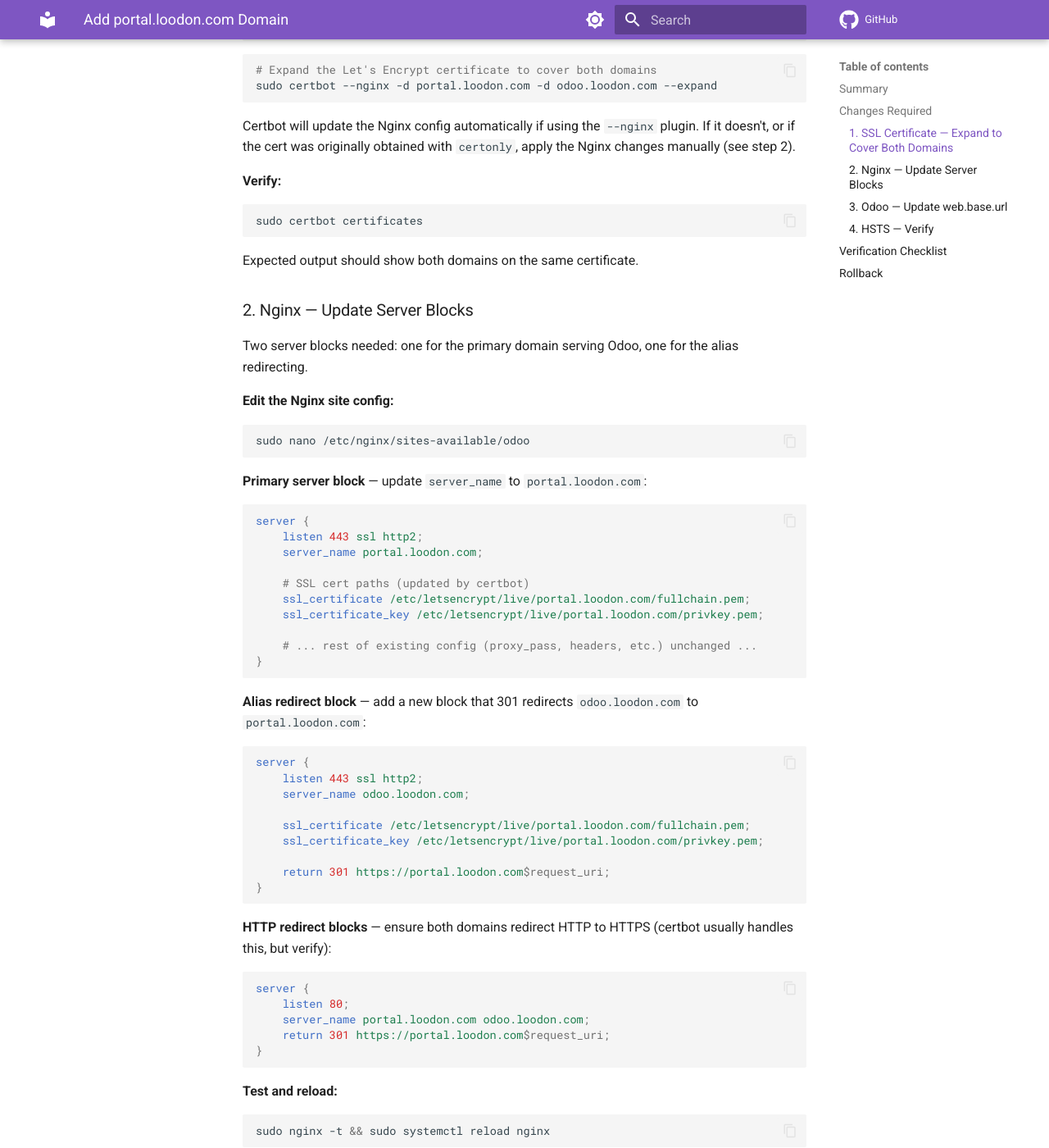
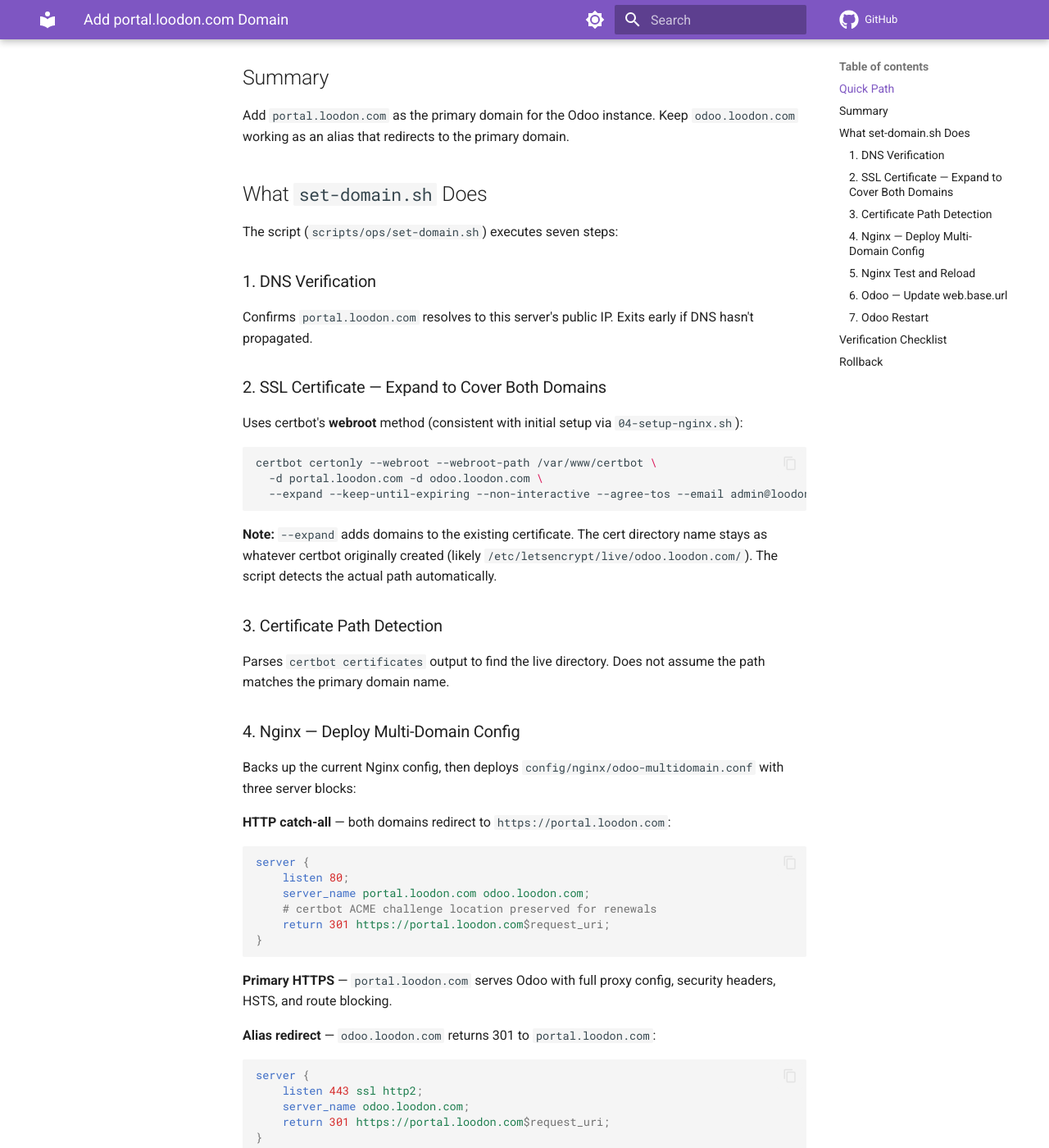
Before and after one commit to salsedge/odoo-droplet-template, an MkDocs documentation site: the page built from docs/portal-domain-setup.md, in a window 1280 px wide and 1400 px high, scrolled down 616 px. Shown: the whole window at 82% size. Built offline with MkDocs 1.6.1 and Material for MkDocs 9.7.7, drawn with Linux system fonts in a browser that asks for light colours; comment, search, counter and statistics services are not loaded; some of the changed text lies outside the part shown.

Commit message:
feat: add make set-domain for primary domain changes
Adds an idempotent operational script (scripts/ops/set-domain.sh) that
handles SSL cert expansion, Nginx multi-domain config, and Odoo
web.base.url update in one pass with automatic rollback on failure.
New scripts/ops/ directory separates day-2 operational tools from the
numbered initial deploy sequence.

Co-Authored-By: Claude Opus 4.6 (1M context) <noreply@anthropic.com>

````diff
--- a/docs/operations.md
+++ b/docs/operations.md
@@ -420,7 +420,58 @@ sudo systemctl reload nginx
 | HTTP-01 challenge fails | Port 80 blocked | Check UFW: `sudo ufw status`, check cloud firewall |
 | OCSP stapling errors in Nginx | DNS resolver unreachable | Verify `resolver 1.1.1.1 1.0.0.1` in Nginx config |
 
-## 8. Log Locations
+## 8. Domain Changes
+
+Change the primary domain (and optionally keep an alias that 301-redirects). Uses `scripts/ops/set-domain.sh` — a day-2 operational script separate from the numbered deploy sequence.
+
+### Change primary domain with alias redirect
+
+From your local machine:
+
+```bash
+make set-domain \
+  DOMAIN=portal.loodon.com \
+  CERT_EMAIL=admin@loodon.com \
+  ALIAS_DOMAIN=odoo.loodon.com
+```
+
+This uploads files to the droplet and runs the domain change script, which:
+
+1. Verifies DNS resolution
+2. Expands the SSL certificate to cover both domains (webroot method)
+3. Deploys a multi-domain Nginx config (primary serves Odoo, alias 301-redirects)
+4. Updates Odoo's `web.base.url` system parameter
+5. Restarts Odoo (only if `web.base.url` changed)
+
+The script is **idempotent** — safe to re-run. It backs up the Nginx config before changes and restores it automatically if `nginx -t` fails.
+
+### Change primary domain without alias
+
+```bash
+make set-domain DOMAIN=portal.loodon.com CERT_EMAIL=admin@loodon.com
+```
+
+### Verify after domain change
+
+```bash
+curl -sI https://portal.loodon.com | head -5          # Should show 200/302
+curl -sI https://odoo.loodon.com | head -5             # Should show 301 (if alias set)
+curl -sI https://portal.loodon.com | grep -i strict    # HSTS header
+sudo certbot certificates                               # Both domains on one cert
+```
+
+### Manual domain change (on the droplet)
+
+If you need to run the script directly without Make:
+
+```bash
+ssh -p 9292 deploy@45.55.164.120
+sudo bash /tmp/odoo-setup/scripts/ops/set-domain.sh portal.loodon.com admin@loodon.com odoo.loodon.com
+```
+
+See [Portal Domain Setup](portal-domain-setup.md) for the full procedure details, verification checklist, and rollback instructions.
+
+## 9. Log Locations
 
 ### Application logs
 
--- a/docs/portal-domain-setup.md
+++ b/docs/portal-domain-setup.md
@@ -7,118 +7,106 @@
 
 ---
 
+## Quick Path
+
+Use `make set-domain` to execute all steps automatically:
+
+```bash
+make set-domain \
+  DOMAIN=portal.loodon.com \
+  CERT_EMAIL=admin@loodon.com \
+  ALIAS_DOMAIN=odoo.loodon.com
+```
+
+This uploads `scripts/ops/set-domain.sh` to the droplet and runs it. The script handles SSL, Nginx, and Odoo config in one pass with rollback on failure. See below for what it does and how to verify.
+
+---
+
 ## Summary
 
 Add `portal.loodon.com` as the primary domain for the Odoo instance. Keep `odoo.loodon.com` working as an alias that redirects to the primary domain.
 
-## Changes Required
+## What `set-domain.sh` Does
 
-### 1. SSL Certificate — Expand to Cover Both Domains
+The script (`scripts/ops/set-domain.sh`) executes seven steps:
 
-Current cert covers `odoo.loodon.com` only. Expand it to include `portal.loodon.com`.
+### 1. DNS Verification
+
+Confirms `portal.loodon.com` resolves to this server's public IP. Exits early if DNS hasn't propagated.
+
+### 2. SSL Certificate — Expand to Cover Both Domains
+
+Uses certbot's **webroot** method (consistent with initial setup via `04-setup-nginx.sh`):
 
 ```bash
-ssh -p 9292 deploy@45.55.164.120
+certbot certonly --webroot --webroot-path /var/www/certbot \
+  -d portal.loodon.com -d odoo.loodon.com \
+  --expand --keep-until-expiring --non-interactive --agree-tos --email admin@loodon.com
 ```
 
-```bash
-# Expand the Let's Encrypt certificate to cover both domains
-sudo certbot --nginx -d portal.loodon.com -d odoo.loodon.com --expand
-```
+**Note:** `--expand` adds domains to the existing certificate. The cert directory name stays as whatever certbot originally created (likely `/etc/letsencrypt/live/odoo.loodon.com/`). The script detects the actual path automatically.
 
-Certbot will update the Nginx config automatically if using the `--nginx` plugin. If it doesn't, or if the cert was originally obtained with `certonly`, apply the Nginx changes manually (see step 2).
+### 3. Certificate Path Detection
 
-**Verify:**
-```bash
-sudo certbot certificates
-```
+Parses `certbot certificates` output to find the live directory. Does not assume the path matches the primary domain name.
 
-Expected output should show both domains on the same certificate.
+### 4. Nginx — Deploy Multi-Domain Config
 
-### 2. Nginx — Update Server Blocks
+Backs up the current Nginx config, then deploys `config/nginx/odoo-multidomain.conf` with three server blocks:
 
-Two server blocks needed: one for the primary domain serving Odoo, one for the alias redirecting.
-
-**Edit the Nginx site config:**
-```bash
-sudo nano /etc/nginx/sites-available/odoo
-```
-
-**Primary server block** — update `server_name` to `portal.loodon.com`:
-
+**HTTP catch-all** — both domains redirect to `https://portal.loodon.com`:
 ```nginx
 server {
-    listen 443 ssl http2;
-    server_name portal.loodon.com;
-
-    # SSL cert paths (updated by certbot)
-    ssl_certificate /etc/letsencrypt/live/portal.loodon.com/fullchain.pem;
-    ssl_certificate_key /etc/letsencrypt/live/portal.loodon.com/privkey.pem;
-
-    # ... rest of existing config (proxy_pass, headers, etc.) unchanged ...
+    listen 80;
+    server_name portal.loodon.com odoo.loodon.com;
+    # certbot ACME challenge location preserved for renewals
+    return 301 https://portal.loodon.com$request_uri;
 }
 ```
 
-**Alias redirect block** — add a new block that 301 redirects `odoo.loodon.com` to `portal.loodon.com`:
+**Primary HTTPS** — `portal.loodon.com` serves Odoo with full proxy config, security headers, HSTS, and route blocking.
 
+**Alias redirect** — `odoo.loodon.com` returns 301 to `portal.loodon.com`:
 ```nginx
 server {
     listen 443 ssl http2;
     server_name odoo.loodon.com;
-
-    ssl_certificate /etc/letsencrypt/live/portal.loodon.com/fullchain.pem;
-    ssl_certificate_key /etc/letsencrypt/live/portal.loodon.com/privkey.pem;
-
     return 301 https://portal.loodon.com$request_uri;
 }
 ```
 
-**HTTP redirect blocks** — ensure both domains redirect HTTP to HTTPS (certbot usually handles this, but verify):
+If `nginx -t` fails, the previous config is automatically restored.
 
-```nginx
-server {
-    listen 80;
-    server_name portal.loodon.com odoo.loodon.com;
-    return 301 https://portal.loodon.com$request_uri;
-}
+### 5. Nginx Test and Reload
+
+```bash
+nginx -t && systemctl reload nginx
 ```
 
-**Test and reload:**
-```bash
-sudo nginx -t && sudo systemctl reload nginx
+### 6. Odoo — Update web.base.url
+
+Updates `web.base.url` via psql (reads credentials from `/opt/odoo/.env`):
+
+```sql
+UPDATE ir_config_parameter SET value = 'https://portal.loodon.com' WHERE key = 'web.base.url';
 ```
 
-### 3. Odoo — Update web.base.url
+**Idempotent:** If already set correctly, skips the update and Odoo restart.
 
-The `web.base.url` system parameter controls URLs in emails, portal links, and shared documents.
-
-**Option A: Via Odoo UI**
+**Alternative — Via Odoo UI:**
 1. Log in to `https://portal.loodon.com/web`
 2. Settings -> Technical -> Parameters -> System Parameters
 3. Find `web.base.url`
 4. Change value to `https://portal.loodon.com`
 5. Save
 
-**Option B: Via psql**
+### 7. Odoo Restart
+
 ```bash
-sudo docker exec -it odoo-db psql -U <POSTGRES_USER> -d <POSTGRES_DB> -c \
-  "UPDATE ir_config_parameter SET value = 'https://portal.loodon.com' WHERE key = 'web.base.url';"
+docker restart odoo-app
 ```
 
-Then restart Odoo to pick up the change:
-```bash
-sudo docker restart odoo-app
-```
-
-### 4. HSTS — Verify
-
-After the domain change, verify HSTS is working on the new primary domain:
-
-```bash
-curl -sI https://portal.loodon.com | grep -i strict
-```
-
-Expected: `Strict-Transport-Security: max-age=31536000`
+Only runs if `web.base.url` was actually changed.
 
 ## Verification Checklist
 
@@ -136,11 +124,27 @@ After all changes:
 
 ## Rollback
 
-If something goes wrong:
+If something goes wrong, the script's trap handler restores the previous Nginx config automatically on failure.
 
-1. Revert Nginx config to the original single-domain setup
-2. `sudo nginx -t && sudo systemctl reload nginx`
-3. Reset `web.base.url` to `https://odoo.loodon.com`
-4. `sudo docker restart odoo-app`
+For manual rollback:
+
+```bash
+ssh -p 9292 deploy@45.55.164.120
+```
+
+1. Restore Nginx config:
+   ```bash
+   # Find the backup (timestamped .bak file)
+   ls -la /etc/nginx/sites-available/odoo.conf.bak.*
+   sudo mv /etc/nginx/sites-available/odoo.conf.bak.<timestamp> /etc/nginx/sites-available/odoo.conf
+   sudo nginx -t && sudo systemctl reload nginx
+   ```
+
+2. Reset `web.base.url`:
+   ```bash
+   sudo docker exec odoo-db psql -U odoo -d odoo -c \
+     "UPDATE ir_config_parameter SET value = 'https://odoo.loodon.com' WHERE key = 'web.base.url';"
+   sudo docker restart odoo-app
+   ```
 
 The original cert for `odoo.loodon.com` remains valid; certbot `--expand` adds domains, it doesn't remove existing ones.
````
Also changed, not shown: other parts of docs/operations.md (+1 -1 lines), 3 other files.
